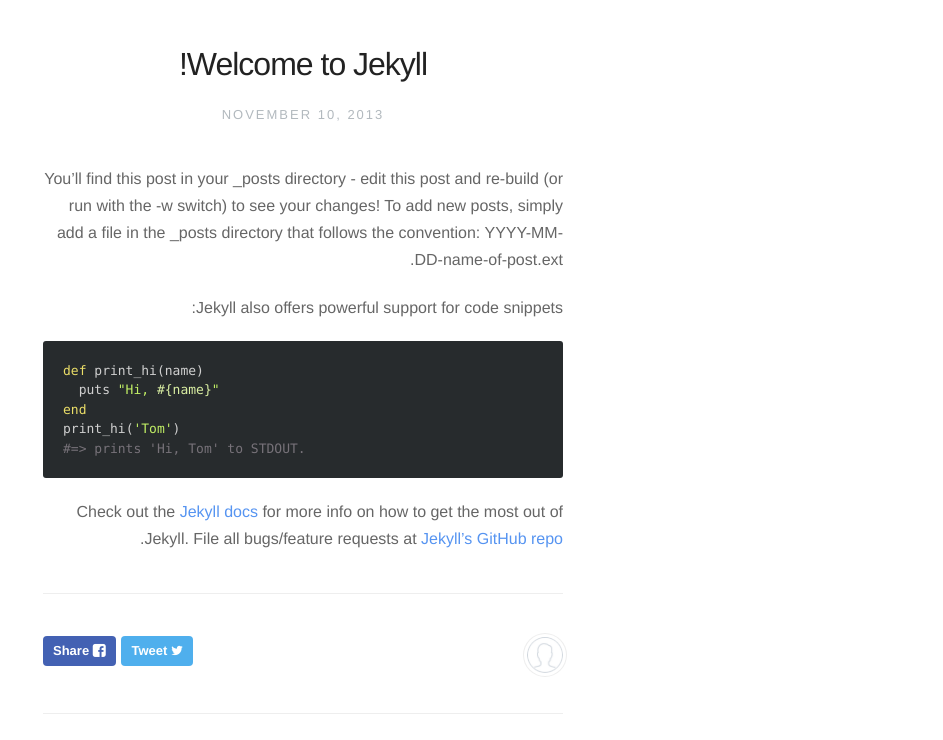
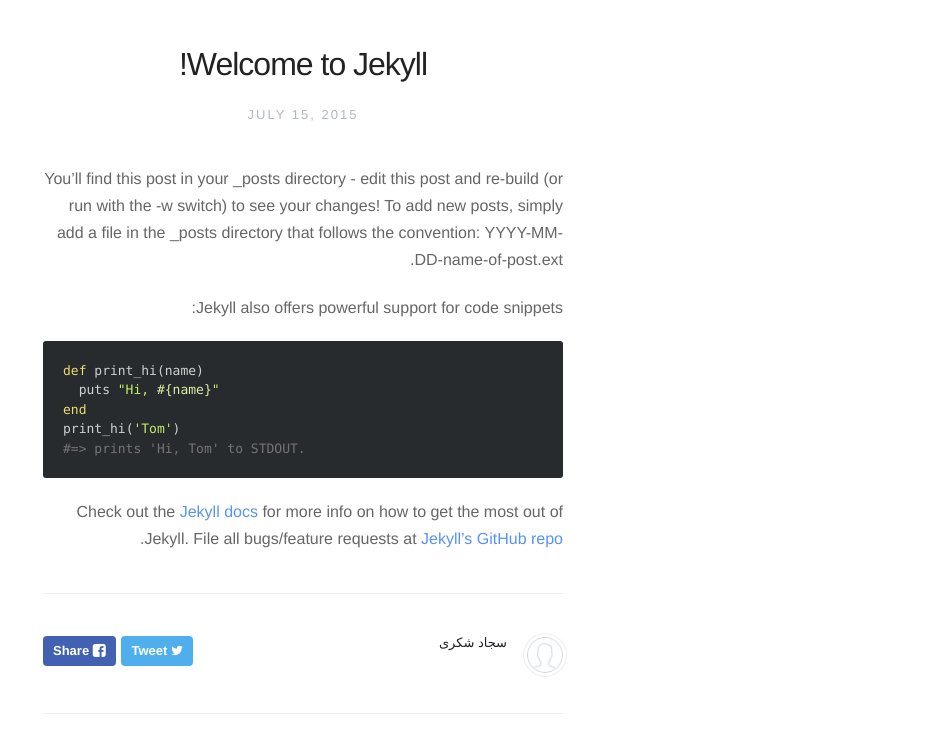
Before and after one commit to coderz-ir/coderz, a Jekyll site: the page built from _posts/2015-07-15-welcome-to-jekyll.markdown, in a window 1280 px wide. Shown: the part 136-876 px from the top of the page, without its empty margins (337-1280 px from the left). Built offline with Jekyll 4.4.1, drawn with Linux system fonts in a browser that asks for light colours; nearby versions of some CDN libraries; some web fonts are replaced; Markdown is read by kramdown in place of the engine named in the settings.

```diff
--- a/_layouts/post.html
+++ b/_layouts/post.html
@@ -2,7 +2,6 @@
 layout: default
 disqus: false
 archive: true
-author: dariubs
 ---
 
 
--- a/_posts/1394-04-06-welcome-to-jekyll.markdown
+++ b/_posts/2015-07-15-welcome-to-jekyll.markdown
@@ -1,7 +1,8 @@
 ---
 title:  "Welcome to Jekyll!"
-date:   2013-11-10 10:18:00
+date:   2015-07-15 10:18:00
 description: Thriller Comedy Horror
+author: sajad
 ---
 
 You'll find this post in your `_posts` directory - edit this post and re-build (or run with the `-w` switch) to see your changes!
```
